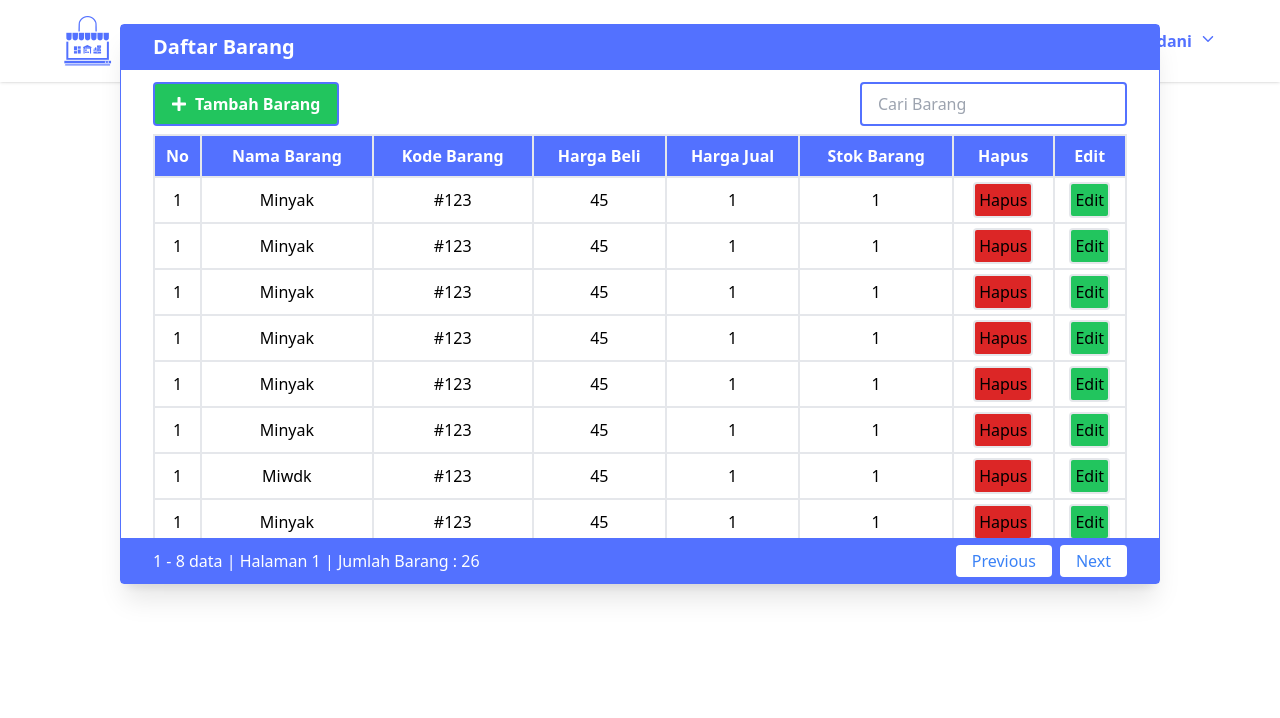
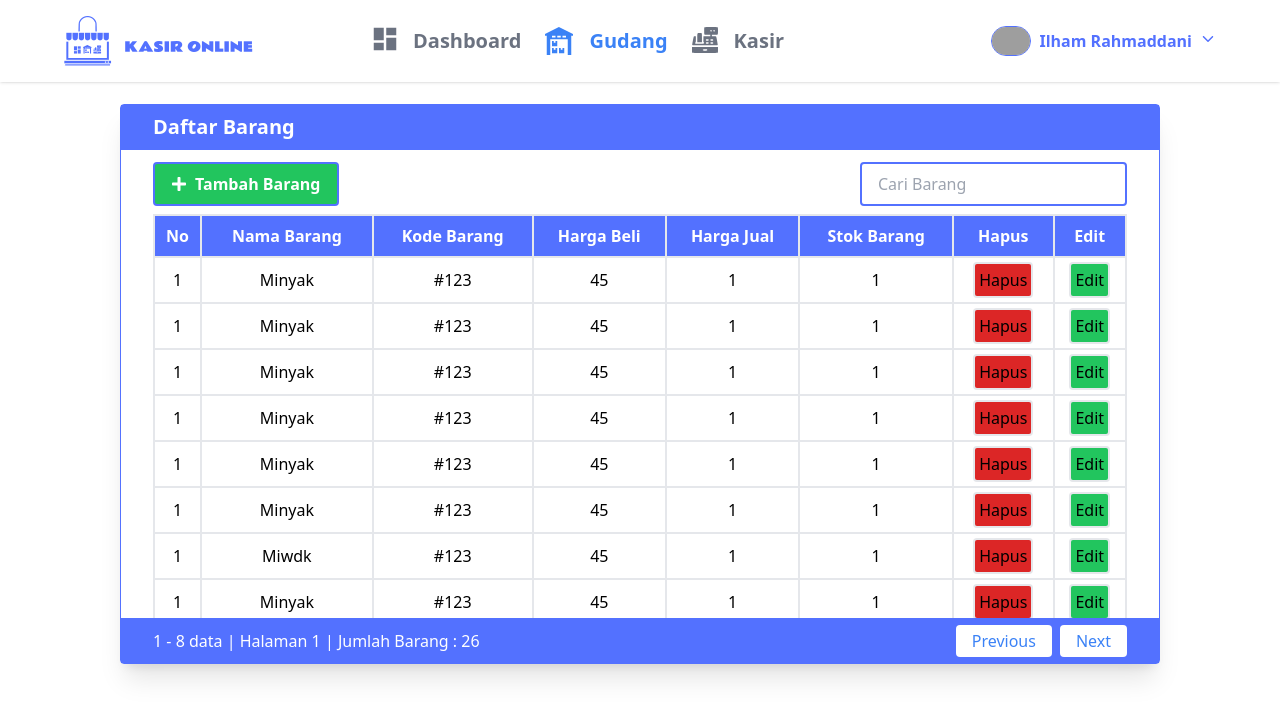
Before and after one commit to FS2-skilvul/final-project-cashier, a React (Vite) app in the folder frontend/: page /gudang in a window 1280 px wide. Shown: the top 718 px of the page. Built offline with nearby package versions, Linux system fonts and the light colour scheme; grey boxes are pictures that could not be loaded.

Commit message:
refactor: perbikain tampilan gudang

```diff
--- a/frontend/src/pages/gudang.jsx
+++ b/frontend/src/pages/gudang.jsx
@@ -308,7 +308,7 @@ function GudangPage() {
 	}
 
 	return (
-		<>
+		<div className='pt-20'>
 			<NavbarHome />
 			<main className="relative h-[35em] w-[65em] m-auto mt-6 bg-secondary border shadow-xl border-primary rounded">
 				<header className="flex justify-start w-full h-[8%] bg-primary items-center">
@@ -346,8 +346,7 @@ function GudangPage() {
 				</section>
 				<footer className="flex justify-center bg-primary absolute bottom-0 w-full h-[8%] item-center">
 					<section
-						className="relative w-full flex justify-between items-center
-					 mx-8"
+						className="relative w-full flex justify-between items-center mx-8"
 					>
 						<div>
 							<p className="flex text-center text-white ">
@@ -376,7 +375,7 @@ function GudangPage() {
 					</section>
 				</footer>
 			</main>
-		</>
+		</div>
 	);
 }
 
```
